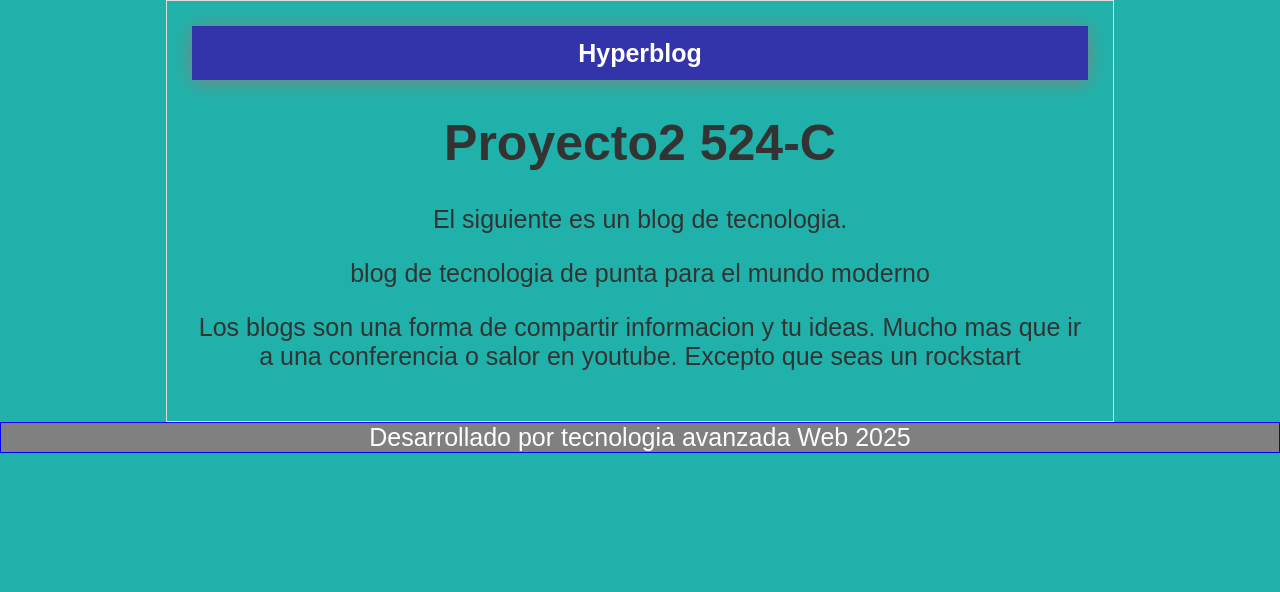
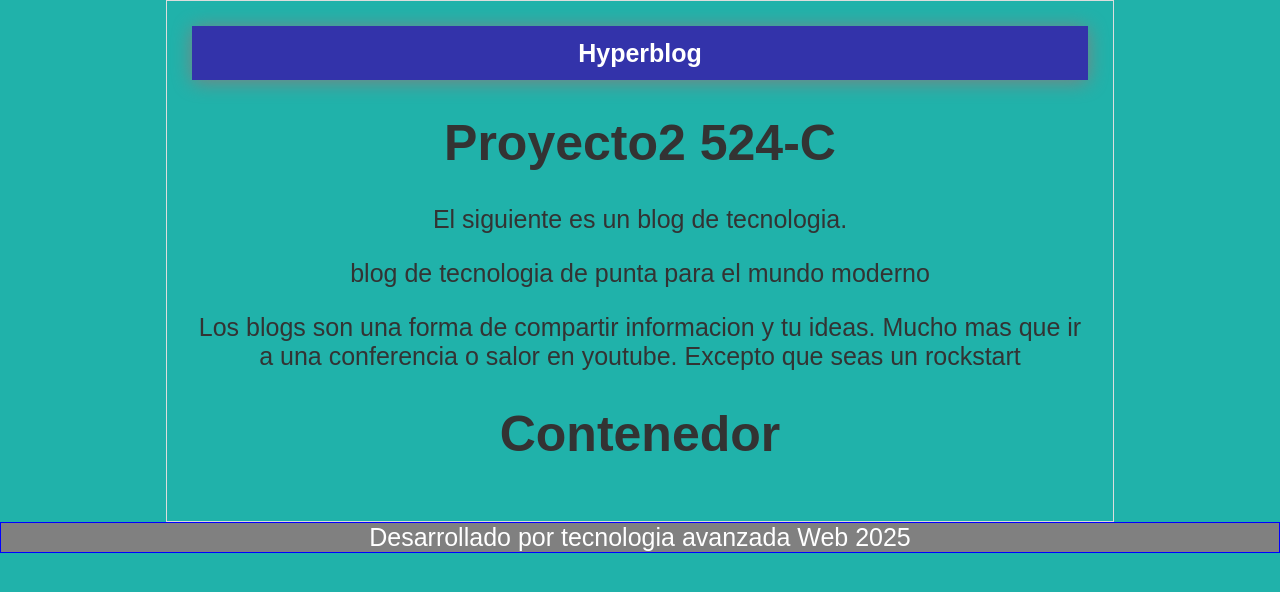
Before and after one commit to WashingtonNieto/524C_Proyecto02, a plain HTML site: page index.html in a window 1280 px wide. Drawn offline with Linux system fonts and the light colour scheme.

Commit message:
modificacion del contenedor

```diff
--- a/index.html
+++ b/index.html
@@ -16,6 +16,10 @@
         <p>El siguiente es un blog de tecnologia.</p>
         <p>blog de tecnologia de punta para el mundo moderno</p>
         <p>Los blogs son una forma de compartir informacion y tu ideas.  Mucho mas que ir a una conferencia o salor en youtube. Excepto que seas un rockstart</p>
+        <div class="contenedor">
+            <h1>Contenedor</h1>
+
+        </div>
 
     </div>
 
```
